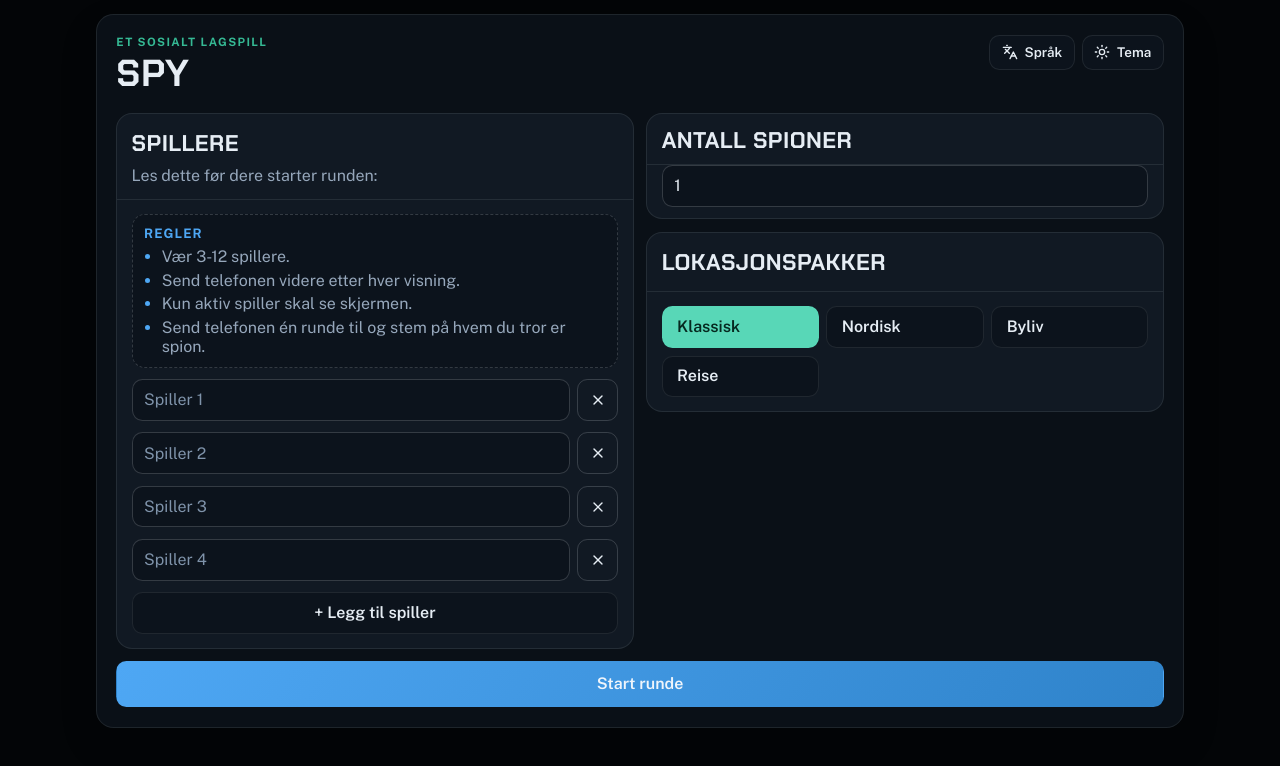
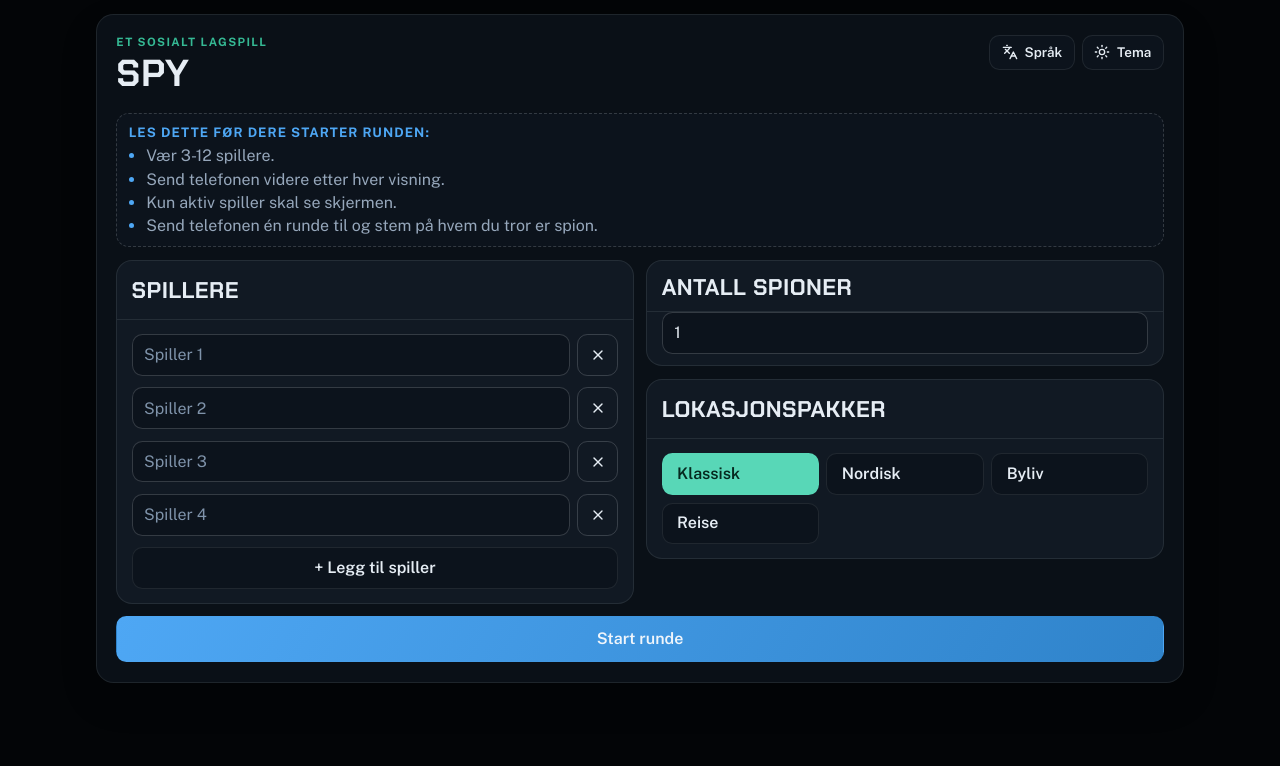
Before and after one commit to maattss/spy-game, a React (Vite) app: page / in a window 1280 px wide. Shown: the top 766 px of the page. Built offline with nearby package versions, Linux system fonts and the light colour scheme.

Commit message:
Move setup rules under app title

```diff
--- a/src/App.tsx
+++ b/src/App.tsx
@@ -289,6 +289,17 @@ export function App() {
         </header>
 
         {phase === "setup" && (
+          <>
+            <div className="rules-box app-rules" aria-label={text.rulesTitle}>
+              <p className="rules-box__title">{text.playersIntro}</p>
+              <ul className="rules-list">
+                <li>{text.rulePlayerCount}</li>
+                <li>{text.rulePassPhone}</li>
+                <li>{text.ruleNoPeeking}</li>
+                <li>{text.ruleDiscussion}</li>
+              </ul>
+            </div>
+
             <SetupSection
               text={text}
               locale={locale}
@@ -305,6 +316,7 @@ export function App() {
               displayPlayerName={displayPlayerName}
               playerPlaceholder={playerPlaceholder}
             />
+          </>
         )}
 
         {phase === "deal" && round && currentRevealPlayer && currentRevealAssignment && (
--- a/src/components/game/phase-sections.tsx
+++ b/src/components/game/phase-sections.tsx
@@ -47,19 +47,8 @@ export function SetupSection({
       <Card>
         <CardHeader>
           <CardTitle>{text.players}</CardTitle>
-          <CardDescription>{text.playersIntro}</CardDescription>
         </CardHeader>
         <CardContent className="stack-tight">
-          <div className="rules-box" aria-label={text.rulesTitle}>
-            <p className="rules-box__title">{text.rulesTitle}</p>
-            <ul className="rules-list">
-              <li>{text.rulePlayerCount}</li>
-              <li>{text.rulePassPhone}</li>
-              <li>{text.ruleNoPeeking}</li>
-              <li>{text.ruleDiscussion}</li>
-            </ul>
-          </div>
-
           {players.map((player, index) => (
             <div className="player-row" key={player.id}>
               <Input
--- a/src/styles.css
+++ b/src/styles.css
@@ -234,6 +234,10 @@ select {
 
 .rules-list li::marker {
   color: var(--accent);
+}
+
+.app-rules {
+  margin-bottom: 0.78rem;
 }
 
 .player-remove {
```
Lines whose indentation alone changed are shown as unchanged.
